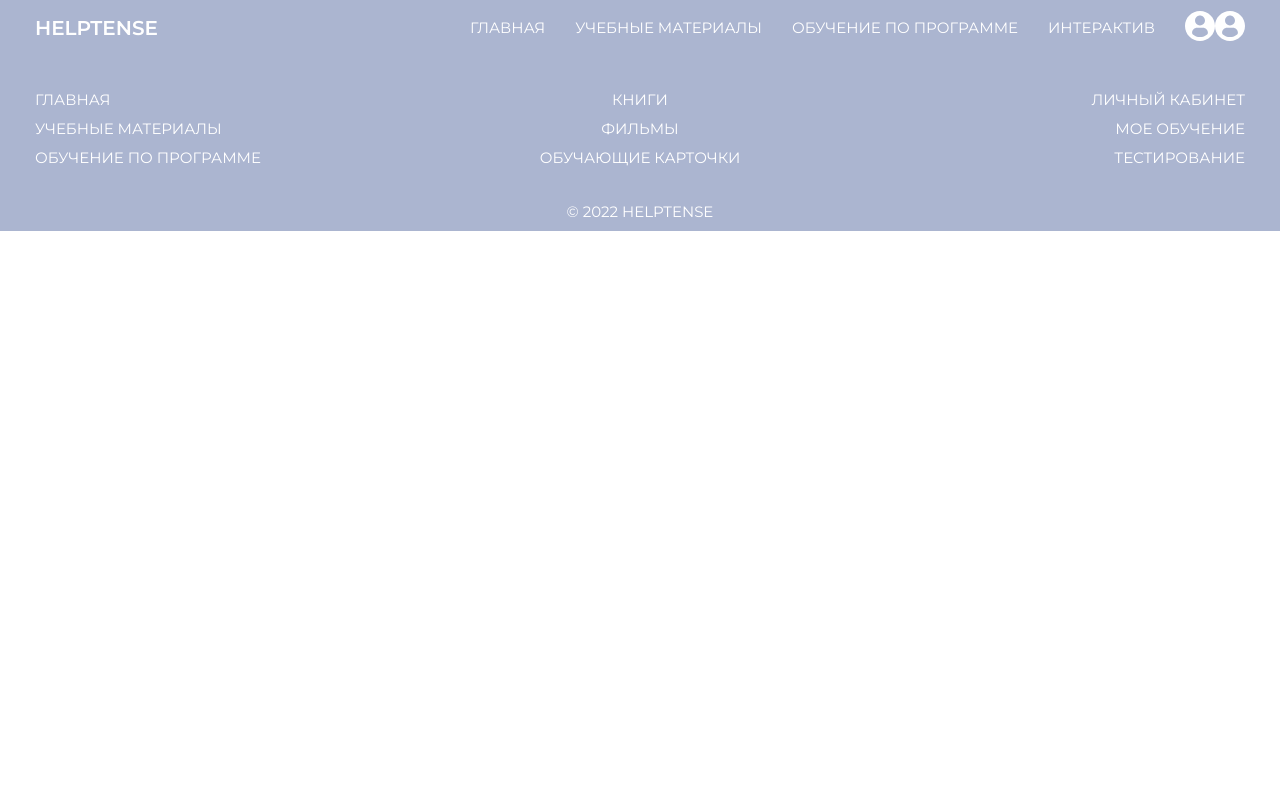
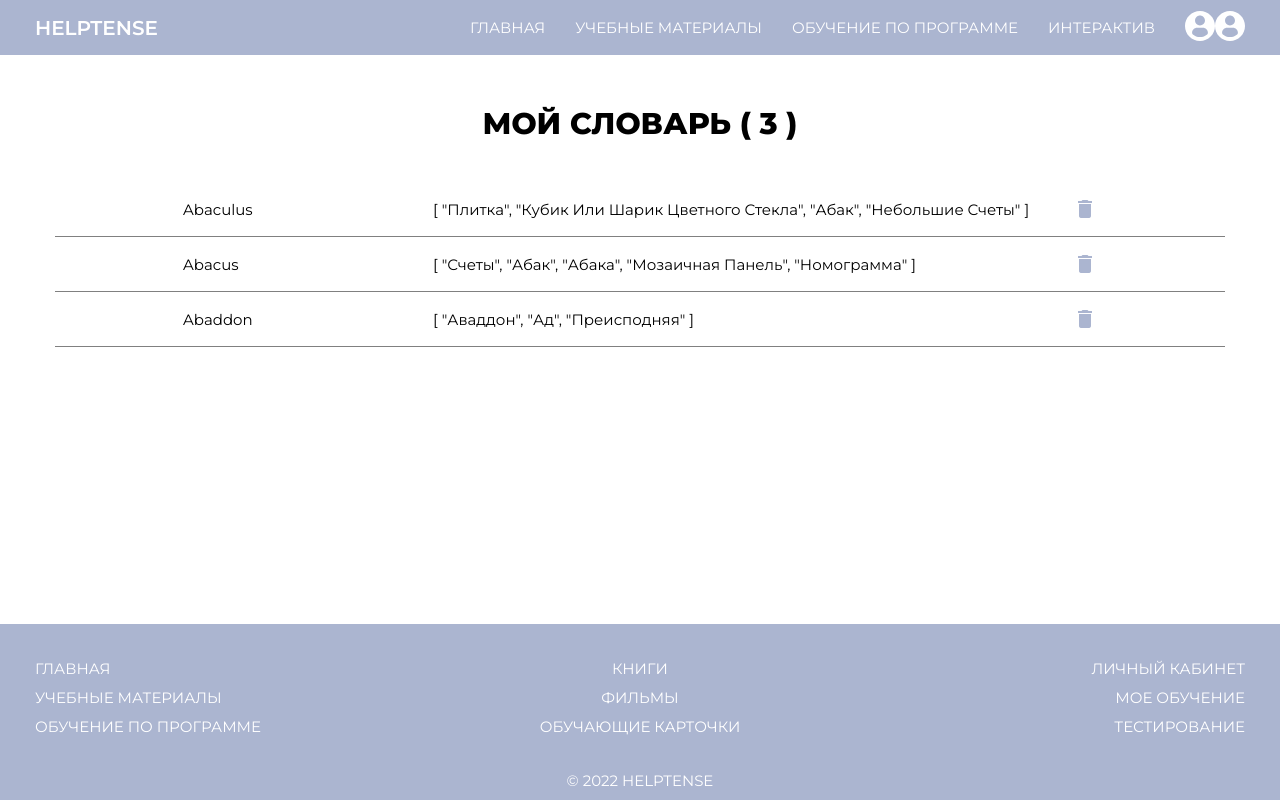
Before and after one commit to AriaTaary/language_portal, a Vue app: page /mydictionary in a window 1280 px wide. Built offline with nearby package versions, Linux system fonts and the light colour scheme.

Commit message:
Добавлен словарь

```diff
--- a/src/components/v-interactive-cart.vue
+++ b/src/components/v-interactive-cart.vue
@@ -1,8 +1,10 @@
 <template>
+<div class="wrapper">
+  <h1>Слова</h1>
   <div class="v-inertactive-cart">
-    <h1>Перевод слов</h1>
     <div class="transformers-rule ">
       <div class="containers optimus" :class="{active: isActive}" >
+        <span class="material-icons" @click="previousWord">arrow_back_ios_new</span>
         <div class="card">
             <div class="face front">
                 <img src="../assets/img/ineteractive1.png" alt="logo" />
@@ -18,16 +20,26 @@
               </div>
             </div>
         </div>
+          <span class="material-icons" @click="nextWord">arrow_forward_ios</span>
+      </div>
+      <div class="cart-btn">
+        <div
+          class="but_sad_s_2 blue_sad avd_div"
+          v-on:click="cartRotate"
+          >
+            Посмотреть перевод
+        </div>
+        <div
+          class="but_sad_s_2 blue_sad avd_div"
+          @click="addMyDictionary"
+          >
+            Добавить в словарь
         </div>
       </div>
-
-    <div class="cart-btn">
-      <div class="avd_div" v-on:click="cartRotate">
-        <a href="#" class="but_sad_s_2 blue_sad">Посмотреть перевод</a>
     </div>
-      <div class="avd_div" @click="addMyDictionary">
-        <a href="#" class="but_sad_s_2 blue_sad">Добавить в словарь</a>
-      </div>
+    <router-link to="/mydictionary" class="but_sad_xz green_sad avd_div">
+          Мой словарь
+    </router-link>
   </div>
 </div>
 </template>
@@ -35,7 +47,6 @@
 <script>
 export default {
   name: 'VInteractiveCart',
-
   data () {
     return {
       words: [
@@ -83,7 +94,7 @@ export default {
         }
       ],
       isActive: false,
-      myDictionary: []
+      myDictionary: [],
     }
   },
   methods: {
@@ -91,21 +102,27 @@ export default {
       this.isActive = !this.isActive;
     },
     addMyDictionary () {
-      console.log(this.randomWord);
-      this.myDictionary.push(this.randomWord);
-       this.randomWord = {};
-    console.log(this.myDictionary);
+
+    },
+    nextWord () {
+    },
+    previousWord(){
+
     }
   },
   computed: {
     randomWord () {
       return this.words[Math.floor(Math.random() * this.words.length)];
-    }
+    },
   }
 }
 </script>
 
 <style lang="scss" scoped>
+.wrapper{
+  padding-top:50px ;
+  text-align: center;
+}
 .word-span{
   display: grid;
 }
@@ -118,21 +135,30 @@ span, p{
   margin: 50px 0;
   padding: 25px 0;
   background: #ffffff;
-  text-align: center;
+  display: flex;
+  align-items: center;
+  justify-content: center;
 }
 .transformers-rule {
   padding-top: 50px;
-  display: flex;
-  justify-content: center;
 }
 
 .containers {
-  width: 400px;
+  width: 800px;
   height: 200px;
+ text-align: center;
   -webkit-perspective: 1000; /*Добавляем глубину перспективы*/
+  display: flex;
+  align-items: center;
+  justify-content: center
 }
-
+.material-icons{
+  cursor: pointer;
+  margin: 0 20px;
+  font-size: 30px;
+}
 .card {
+  display: flex;
   width: 400px;
   height: 200px;
   background: rgb(255, 255, 255);
@@ -145,7 +171,6 @@ span, p{
 .active .card {
   transform: rotateY(180deg);/*Переворачиваем карту на 180 градусов*/
 }
-
 .face {
   position: absolute;
   width: 400px;
@@ -188,8 +213,15 @@ span, p{
   border: 0;
   box-shadow: 0 14px 28px rgba(0,0,0,0.25), 0 10px 10px rgba(0,0,0,0.22); padding: 0 10px;
 }
-
+.my-dictionary{
+  border: 1px solid black;
+  box-shadow: 0 14px 28px rgba(0,0,0,0.25), 0 10px 10px rgba(0,0,0,0.22);
+}
+a {
+  text-decoration: none;
+}
 .avd_div{
+  cursor: pointer;
   margin:30px 35px;padding:0;text-align:center;display:block;}
  .but_sad_s_2{text-decoration:none;color:#fff;padding:12px 20px;font-size:18px;font-weight:bold;-webkit-border-radius:10px;-moz-border-radius:10px;-o-border-radius:10px;border-radius:10px;-webkit-box-shadow:0 5px 5px #313131, 0 9px 0 #393939, 0px 9px 10px rgba(0,0,0,0.4), 0px 2px 9px rgba(255,255,255,0.2) inset, 0 -2px 9px rgba(0,0,0,0.2) inset;-moz-box-shadow:0 5px 5px #313131, 0 9px 0 #393939, 0px 9px 10px rgba(0,0,0,0.4), 0px 2px 9px rgba(255,255,255,0.2) inset, 0 -2px 9px rgba(0,0,0,0.2) inset;-o-box-shadow:0 5px 5px #313131, 0 9px 0 #393939, 0px 9px 10px rgba(0,0,0,0.4), 0px 2px 9px rgba(255,255,255,0.2) inset, 0 -2px 9px rgba(0,0,0,0.2) inset;box-shadow:0 5px 5px #313131, 0 9px 0 #393939, 0px 9px 10px rgba(0,0,0,0.4), 0px 2px 9px rgba(255,255,255,0.2) inset, 0 -2px 9px rgba(0,0,0,0.2) inset;position:relative;border-bottom:1px solid rgba(255,255,255,0.2);text-shadow:0 1px 1px #555;-webkit-border-radius:35px 5px;-moz-border-radius:35px 5px;-o-border-radius:35px 5px;border-radius:35px 5px;}
  .but_sad_s_2:hover{-webkit-box-shadow:0 5px 5px #313131, 0 9px 0 #393939, 0px 9px 10px rgba(0,0,0,0.4), inset 0px 2px 15px rgba(255,255,255,0.4), inset 0 -2px 9px rgba(0,0,0,0.2);-moz-box-shadow:0 5px 5px #313131, 0 9px 0 #393939, 0px 9px 10px rgba(0,0,0,0.4), inset 0px 2px 15px rgba(255,255,255,0.4), inset 0 -2px 9px rgba(0,0,0,0.2);-o-box-shadow:0 5px 5px #313131, 0 9px 0 #393939, 0px 9px 10px rgba(0,0,0,0.4), inset 0px 2px 15px rgba(255,255,255,0.4), inset 0 -2px 9px rgba(0,0,0,0.2);box-shadow:0 5px 5px #313131, 0 9px 0 #393939, 0px 9px 10px rgba(0,0,0,0.4), inset 0px 2px 15px rgba(255,255,255,0.4), inset 0 -2px 9px rgba(0,0,0,0.2);}
@@ -198,4 +230,15 @@ span, p{
  .blue_sad:hover{-webkit-box-shadow:0 5px 5px #267896, 0 9px 0 #156785, 0px 9px 10px rgba(0,0,0,0.4), 0px 2px 15px rgba(255,255,255,0.4) inset, 0 -2px 9px rgba(0,0,0,0.2) inset;-moz-box-shadow:0 5px 5px #267896, 0 9px 0 #156785, 0px 9px 10px rgba(0,0,0,0.4), 0px 2px 15px rgba(255,255,255,0.4) inset, 0 -2px 9px rgba(0,0,0,0.2) inset;-o-box-shadow:0 5px 5px #267896, 0 9px 0 #156785, 0px 9px 10px rgba(0,0,0,0.4), 0px 2px 15px rgba(255,255,255,0.4) inset, 0 -2px 9px rgba(0,0,0,0.2) inset;box-shadow:0 5px 5px #267896, 0 9px 0 #156785, 0px 9px 10px rgba(0,0,0,0.4), 0px 2px 15px rgba(255,255,255,0.4) inset, 0 -2px 9px rgba(0,0,0,0.2) inset;}
  .blue_sad:active{-webkit-box-shadow:0 2px 2px #25325e, 0px 4px 4px rgba(0,0,0,0.3), 0px 2px 5px rgba(0,0,0,0.2) inset;-moz-box-shadow:0 2px 0 #25325e, 0px 4px 4px rgba(0,0,0,0.3), 0px 2px 5px rgba(0,0,0,0.2) inset;-o-box-shadow:0 2px 0 #25325e, 0px 4px 4px rgba(0,0,0,0.3), 0px 2px 5px rgba(0,0,0,0.2) inset;box-shadow:0 2px 0 #25325e, 0px 4px 4px rgba(0,0,0,0.3), 0px 2px 5px rgba(0,0,0,0.2) inset;}
 
+ .but_sad_xz{
+  width: 100px;
+  height: 100px;
+  display: flex;
+  align-items: center;
+  text-decoration:none;color:#fff;padding:12px 20px;font-size:18px;font-weight:bold;-webkit-border-radius:10px;-moz-border-radius:10px;-o-border-radius:10px;border-radius:10px;-webkit-box-shadow:0 5px 5px #313131, 0 9px 0 #393939, 0px 9px 10px rgba(0,0,0,0.4), 0px 2px 9px rgba(255,255,255,0.2) inset, 0 -2px 9px rgba(0,0,0,0.2) inset;-moz-box-shadow:0 5px 5px #313131, 0 9px 0 #393939, 0px 9px 10px rgba(0,0,0,0.4), 0px 2px 9px rgba(255,255,255,0.2) inset, 0 -2px 9px rgba(0,0,0,0.2) inset;-o-box-shadow:0 5px 5px #313131, 0 9px 0 #393939, 0px 9px 10px rgba(0,0,0,0.4), 0px 2px 9px rgba(255,255,255,0.2) inset, 0 -2px 9px rgba(0,0,0,0.2) inset;box-shadow:0 5px 5px #313131, 0 9px 0 #393939, 0px 9px 10px rgba(0,0,0,0.4), 0px 2px 9px rgba(255,255,255,0.2) inset, 0 -2px 9px rgba(0,0,0,0.2) inset;position:relative;border-bottom:1px solid rgba(255,255,255,0.2);text-shadow:0 1px 1px #555;-webkit-border-radius:35px 35px 5px 5px;-moz-border-radius:35px 35px 5px 5px;-o-border-radius:35px 35px 5px 5px;border-radius:50%;}
+ .but_sad_xz:active{top:7px;box-shadow: 0 2px 0 #393939, 0px 4px 4px rgba(0,0,0,0.4), 0px 2px 5px rgba(0,0,0,0.2) inset;}
+ .green_sad{background-color:#519000;background-image:linear-gradient(to top, #84c333 0%, #519000 100%);background-image:-o-linear-gradient(to top, #84c333 0%, #519000 100%);background-image:-moz-linear-gradient(to top, #84c333 0%, #519000 100%);background-image:-webkit-linear-gradient(to top, #84c333 0%, #519000 100%);background-image:-ms-linear-gradient(to top, #84c333 0%, #519000 100%);-webkit-box-shadow:0 5px 5px #508530, 0 9px 0 #385e25, 0 9px 10px rgba(0,0,0,0.4), 0 2px 9px rgba(255,255,255,0.2) inset, 0 -2px 9px rgba(0,0,0,0.2) inset;-moz-box-shadow:0 5px 5px #508530, 0 9px 0 #385e25, 0 9px 10px rgba(0,0,0,0.4), 0 2px 9px rgba(255,255,255,0.2) inset, 0 -2px 9px rgba(0,0,0,0.2) inset;-o-box-shadow:0 5px 5px #508530, 0 9px 0 #385e25, 0 9px 10px rgba(0,0,0,0.4), 0 2px 9px rgba(255,255,255,0.2) inset, 0 -2px 9px rgba(0,0,0,0.2) inset;box-shadow:0 5px 5px #508530, 0 9px 0 #385e25, 0 9px 10px rgba(0,0,0,0.4), 0 2px 9px rgba(255,255,255,0.2) inset, 0 -2px 9px rgba(0,0,0,0.2) inset;}
+ .green_sad:hover{-webkit-box-shadow:0 5px 5px #508530, 0 9px 0 #385e25, 0px 9px 10px rgba(0,0,0,0.4), 0px 2px 15px rgba(255,255,255,0.4) inset, 0 -2px 9px rgba(0,0,0,0.2) inset;-moz-box-shadow:0 5px 5px #508530, 0 9px 0 #385e25, 0px 9px 10px rgba(0,0,0,0.4), 0px 2px 15px rgba(255,255,255,0.4) inset, 0 -2px 9px rgba(0,0,0,0.2) inset;-o-box-shadow:0 5px 5px #508530, 0 9px 0 #385e25, 0px 9px 10px rgba(0,0,0,0.4), 0px 2px 15px rgba(255,255,255,0.4) inset, 0 -2px 9px rgba(0,0,0,0.2) inset;box-shadow:0 5px 5px #508530, 0 9px 0 #385e25, 0px 9px 10px rgba(0,0,0,0.4), 0px 2px 15px rgba(255,255,255,0.4) inset, 0 -2px 9px rgba(0,0,0,0.2) inset;}
+ .green_sad:active{-webkit-box-shadow:0 2px 2px #385e25, 0px 4px 4px rgba(0,0,0,0.4), 0px 2px 5px rgba(0,0,0,0.2) inset;-moz-box-shadow:0 2px 0 #385e25, 0px 4px 4px rgba(0,0,0,0.4), 0px 2px 5px rgba(0,0,0,0.2) inset;-o-box-shadow:0 2px 0 #385e25, 0px 4px 4px rgba(0,0,0,0.4), 0px 2px 5px rgba(0,0,0,0.2) inset;box-shadow:0 2px 0 #385e25, 0px 4px 4px rgba(0,0,0,0.4), 0px 2px 5px rgba(0,0,0,0.2) inset;}
+
 </style>
--- a/src/router/index.js
+++ b/src/router/index.js
@@ -5,6 +5,7 @@ import Main from '../views/Main.vue'
 import Authorization from '../views/Authorization.vue'
 import Registration from '../views/Registration.vue'
 import Interactive from '../views/Interactive.vue'
+import MyDictionary from '@/views/MyDictionary'
 
 Vue.use(VueRouter)
 
@@ -33,6 +34,11 @@ const routes = [
     path: '/interactive',
     name: 'Interactive',
     component: Interactive
+  },
+  {
+    path: '/mydictionary',
+    name: 'Mydictionary',
+    component: MyDictionary
   }
 
 ]
--- /dev/null
+++ b/src/views/MyDictionary.vue
@@ -0,0 +1,92 @@
+<template>
+    <div class="my-dictionary">
+        <h1>Мой словарь  ( {{words.length}} )</h1>
+        <div class="list-words">
+            <div v-for="word in words" :key="word.index" class="row-dictionary conteiner">
+                <div class="column-dictionary-word">
+                    {{word.word}}
+                </div>
+                <div  class="column-dictionary-translates">
+                    {{word.translates}}
+                </div>
+                <span class="material-icons" @click="deleteWordMyDictionary">delete</span>
+            </div>
+        </div>
+    </div>
+</template>
+
+<script>
+export default {
+    name: 'Mydictionary',
+
+    data() {
+        return {
+             words: [
+        {
+          word: 'abaculus',
+          transcription: '',
+          translates: [
+            'плитка',
+            'кубик или шарик цветного стекла',
+            'абак',
+            'небольшие счеты'
+          ]
+        },
+        {
+          word: 'abacus',
+          transcription: '[ˈæbəkəs]',
+          translates: ['счеты', 'абак', 'абака', 'мозаичная панель', 'номограмма']
+        },
+        {
+          word: 'Abaddon',
+          transcription: '[əˈbædn]',
+          translates: ['Аваддон', 'ад', 'преисподняя']
+        },
+             ]
+        };
+    },
+
+    mounted() {
+
+    },
+
+    methods: {
+        deleteWordMyDictionary () {
+console.log(this.words);
+        }
+    },
+};
+</script>
+
+<style lang="scss" scoped>
+.my-dictionary{
+    padding: 50px 0;
+}
+.my-dictionary h1{
+    margin-bottom: 40px;
+    text-align: center;
+}
+.list-words{
+    display: grid;
+    justify-items: center;
+}
+.row-dictionary{
+    display: flex;
+    align-items: center;
+    justify-content: center;
+    padding: 15px 10px;
+    text-transform: capitalize;
+    border-bottom:1px solid gray ;
+    width: 1150px;
+}
+.column-dictionary-word{
+    width: 250px;
+}
+.column-dictionary-translates{
+    width: 600px;
+}
+.material-icons{
+    margin-left: 40px;
+    color: #ABB5D0;
+}
+</style>
```
Lines whose indentation alone changed are shown as unchanged.
